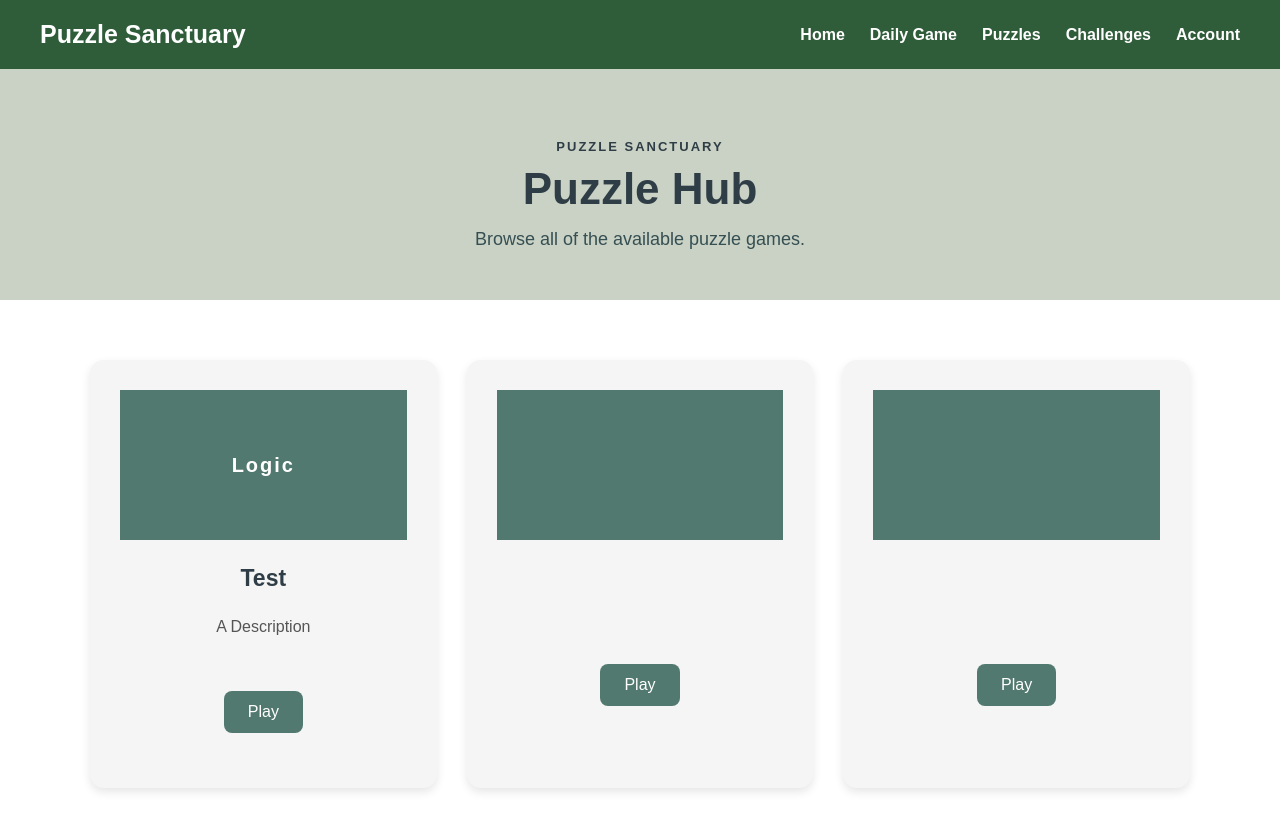
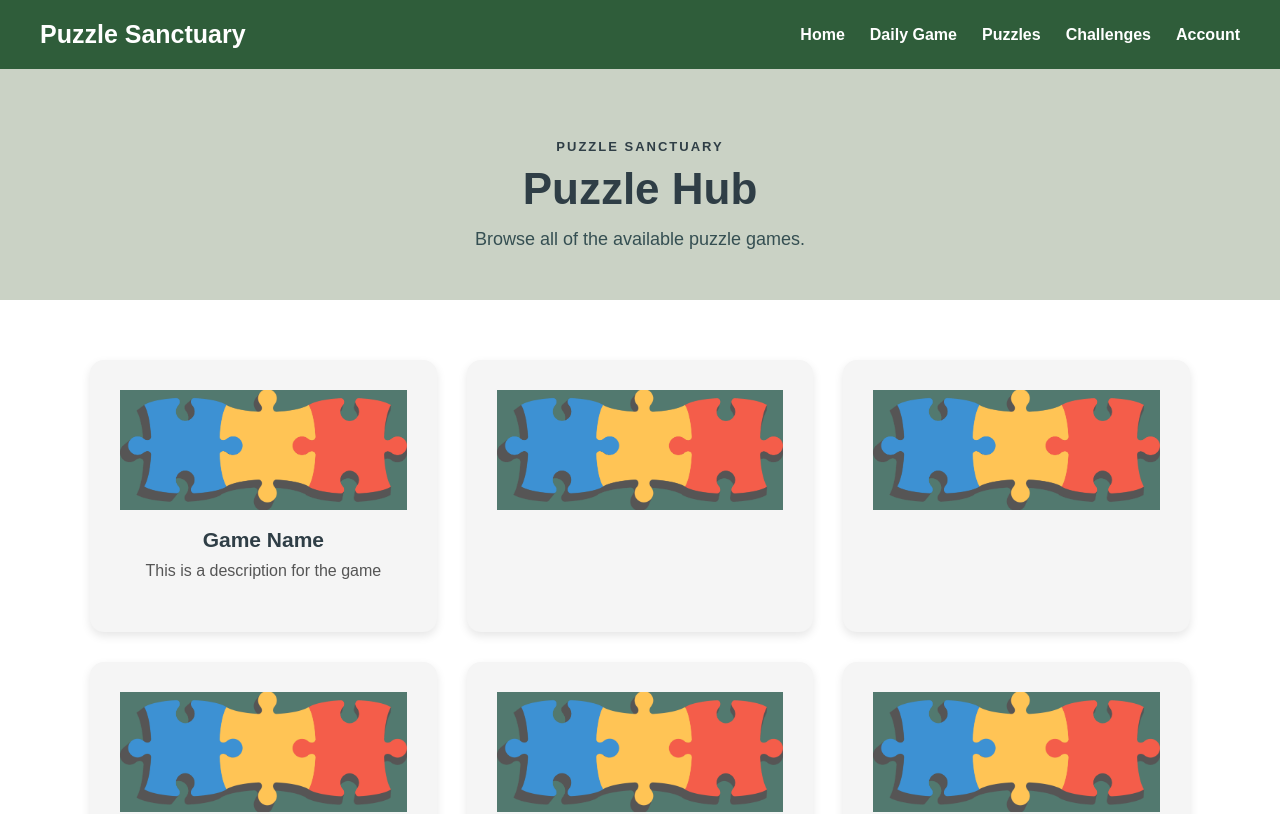
Before and after one commit to DSI64/Puzzle-Sanctuary, a React (Vite) app in the folder Frontend/: page /puzzles in a window 1280 px wide. Shown: the top 814 px of the page. Built offline with nearby package versions, Linux system fonts and the light colour scheme.

Commit message:
Finished making Puzzle Page with Placeholder image

```diff
--- a/Frontend/src/components/PuzzleCard.jsx
+++ b/Frontend/src/components/PuzzleCard.jsx
@@ -1,15 +1,14 @@
 // Component that shows the games on the Puzzle page
-function PuzzleCard ({name, description, type}) {
+function PuzzleCard({ name, description, image }) {
   return (
     <div className="puzzle-card">
       <div className="puzzle-card-image">
-                <span>{type}</span>
+        <img src={image} alt={name} />
       </div>
 
       <div className="puzzle-card-content">
         <h3>{name}</h3>
         <p>{description}</p>
-                <button>Play</button>
       </div>
     </div>
   );
--- a/Frontend/src/pages-css/Puzzles.css
+++ b/Frontend/src/pages-css/Puzzles.css
@@ -48,8 +48,8 @@
   overflow: hidden;
   background: #f5f5f5;
   border-radius: 14px;
-
   box-shadow: 0 4px 10px rgba(0, 0, 0, 0.1);
+  cursor: pointer;
 
   transition:
     transform 0.2s ease,
@@ -57,17 +57,15 @@
 }
 
 .puzzle-card:hover {
-  transform: translateY(-5px);
+  transform: translateY(-6px);
   box-shadow: 0 8px 18px rgba(0, 0, 0, 0.15);
 }
 
 .puzzle-card-image {
-  height: 150px;
-
+  height: 120px;
   display: flex;
   align-items: center;
   justify-content: center;
-
   background: #52796f;
   color: white;
 }
@@ -78,29 +76,31 @@
   letter-spacing: 2px;
 }
 
+.puzzle-card-image img {
+  width: 100%;
+  height: 120px;
+  object-fit: cover;
+  display: block;
+}
+
 .puzzle-card-content {
-  padding: 25px;
+  padding: 18px 20px 20px;
   text-align: center;
 }
 
 .puzzle-card-content h3 {
-  margin-top: 0;
+  margin: 0 0 8px;
   color: #2f3e46;
-  font-size: 23px;
+  font-size: 21px;
 }
 
 .puzzle-card-content p {
-  min-height: 50px;
+  margin: 0;
   color: #555;
-  line-height: 1.5;
-}
-
-.puzzle-card-content button {
-  margin-top: 10px;
+  line-height: 1.4;
 }
 
 /* Mobile */
-
 @media (max-width: 768px) {
   .puzzles-list .puzzle-grid {
     grid-template-columns: 1fr;
--- a/Frontend/src/pages-jsx/Puzzles.jsx
+++ b/Frontend/src/pages-jsx/Puzzles.jsx
@@ -1,63 +1,81 @@
 // Puzzle Page of the website; Lists the available games on the website
 import PuzzleCard from "../components/PuzzleCard";
 import "../pages-css/Puzzles.css"
+import puzzlePlaceholder from "../assets/placeholder.png";
 
 function Puzzles() {
   const puzzles = [ //Gives the name, desciption, and the type of puzzle game it is
     {
-      name: "Test",
-      description: "A Description",
-      type: "Logic",
+      name: "Game Name",
+      description: "This is a description for the game",
+      type: "Puzzle Type",
+      image: puzzlePlaceholder,
     },
     {
       name: "",
       description: "",
       type: "",
+      image: puzzlePlaceholder,
     },
     {
       name: "",
       description: "",
       type: "",
+      image: puzzlePlaceholder,
     },
     {
       name: "",
       description: "",
       type: "",
+      image: puzzlePlaceholder,
     },
     {
       name: "",
       description: "",
       type: "",
+      image: puzzlePlaceholder,
     },
     {
       name: "",
       description: "",
       type: "",
+      image: puzzlePlaceholder,
     },
     {
       name: "",
       description: "",
       type: "",
+      image: puzzlePlaceholder,
     },
     {
       name: "",
       description: "",
       type: "",
+      image: puzzlePlaceholder,
     },
     {
       name: "",
       description: "",
       type: "",
+      image: puzzlePlaceholder,
     },
     {
       name: "",
       description: "",
       type: "",
+      image: puzzlePlaceholder,
     },
     {
       name: "",
       description: "",
       type: "",
+      image: puzzlePlaceholder,
+    },
+    {
+      name: "",
+      description: "",
+      type: "",
+      image: puzzlePlaceholder,
     }
   ]
 
@@ -77,6 +95,7 @@ function Puzzles() {
                 name={puzzle.name}
                 description={puzzle.description}
                 type={puzzle.type}
+                image={puzzle.image}
             />
           ))}
         </div>
```
Also changed, not shown: Frontend/src/assets/placeholder.png (added). Lines whose indentation alone changed are shown as unchanged.
